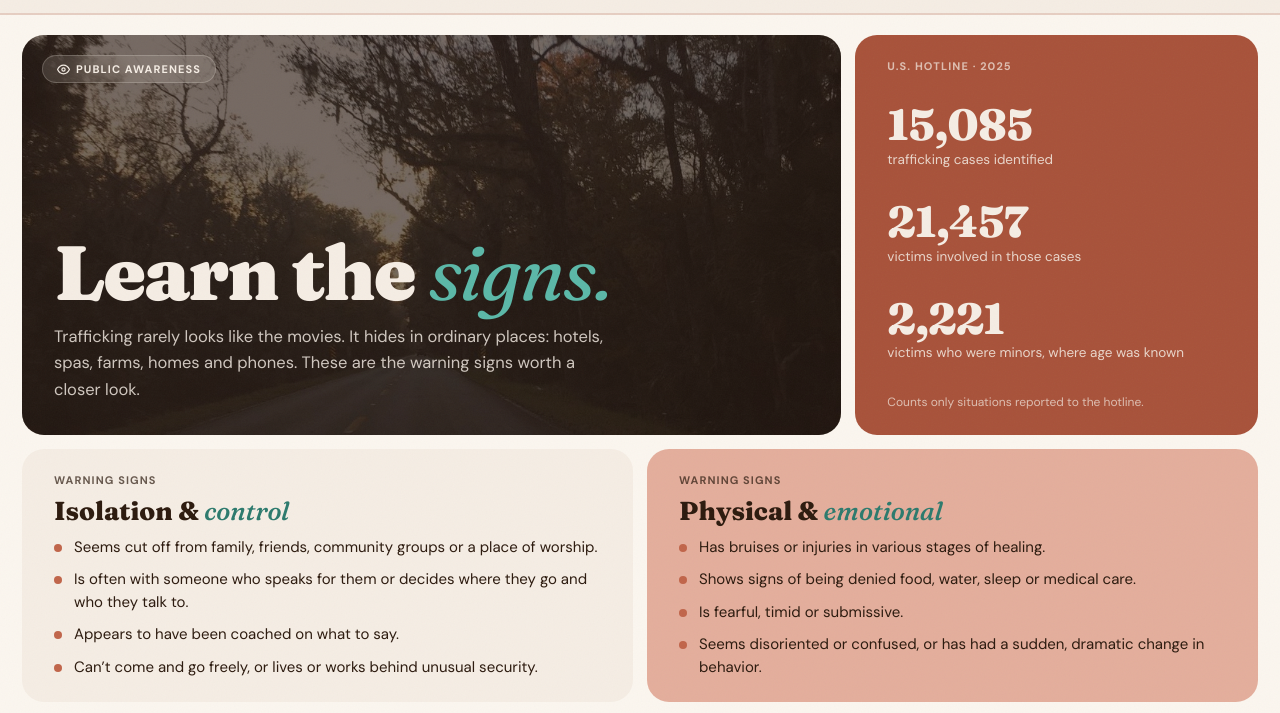
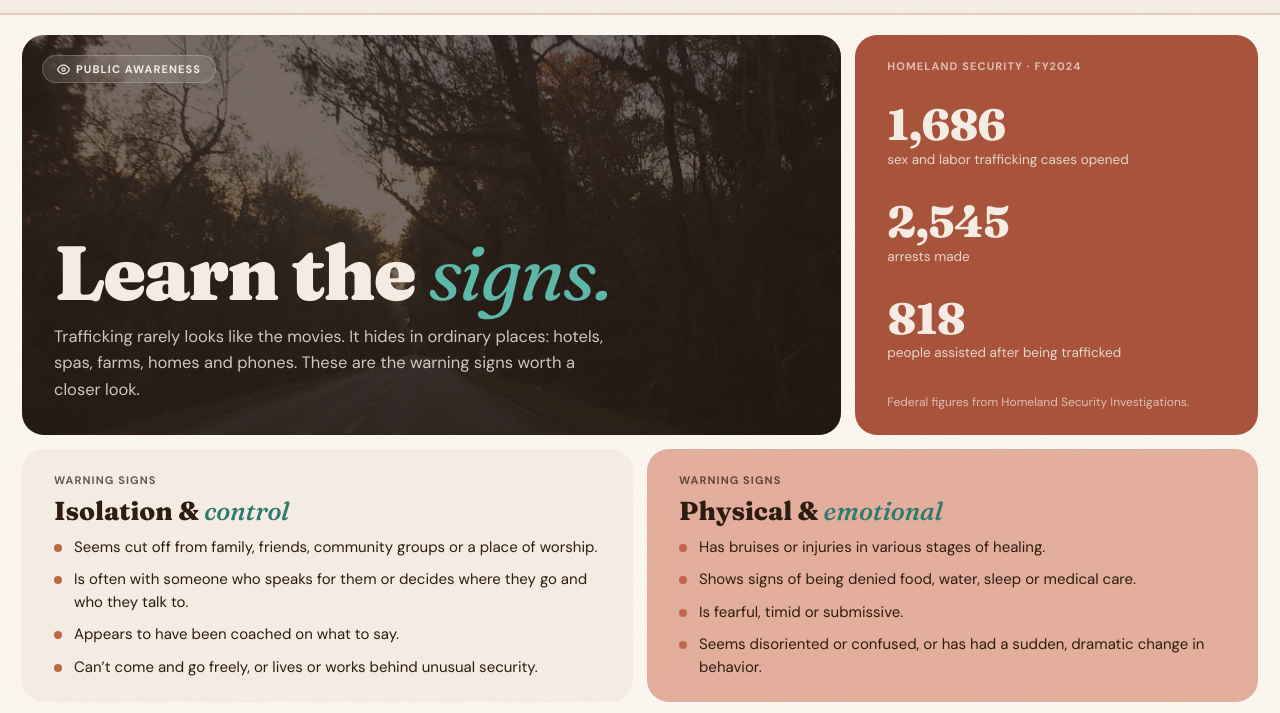
Before and after one commit to ohgollybritta/ohgollybritta.com, a plain HTML site: page signs.html in a window 1280 px wide. Shown: the part 59-772 px from the top of the page. Drawn offline with Linux system fonts and the light colour scheme.

Commit message:
Use federal DHS stats on signs page

```diff
--- a/signs.html
+++ b/signs.html
@@ -6,7 +6,7 @@
   <link rel="icon" type="image/png" sizes="32x32" href="/favicon-32.png">
 <meta name="viewport" content="width=device-width, initial-scale=1.0">
 <title>Learn the Signs of Human Trafficking | Oh golly, Britta!</title>
-<meta name="description" content="Warning signs of human trafficking, U.S. hotline data, and how to report a tip safely.">
+<meta name="description" content="Warning signs of human trafficking, federal U.S. data, and where to get help.">
 <link rel="preconnect" href="https://fonts.googleapis.com">
 <link rel="preconnect" href="https://fonts.gstatic.com" crossorigin>
 <link href="https://fonts.googleapis.com/css2?family=Fraunces:ital,opsz,wght@0,9..144,300..900;1,9..144,300..900&family=DM+Sans:ital,opsz,wght@0,9..40,300..700;1,9..40,300..700&display=swap" rel="stylesheet">
@@ -118,12 +118,12 @@
     <p>Trafficking rarely looks like the movies. It hides in ordinary places: hotels, spas, farms, homes and phones. These are the warning signs worth a closer look.</p>
   </section>
 
-  <div class="card sg terra sg-stats" aria-label="U.S. National Human Trafficking Hotline, 2025">
-    <span class="sg-meta">U.S. Hotline &middot; 2025</span>
-    <div class="sg-stat"><strong>15,085</strong><span>trafficking cases identified</span></div>
-    <div class="sg-stat"><strong>21,457</strong><span>victims involved in those cases</span></div>
-    <div class="sg-stat"><strong>2,221</strong><span>victims who were minors, where age was known</span></div>
-    <span class="sg-note">Counts only situations reported to the hotline.</span>
+  <div class="card sg terra sg-stats" aria-label="Homeland Security Investigations, fiscal year 2024">
+    <span class="sg-meta">Homeland Security &middot; FY2024</span>
+    <div class="sg-stat"><strong>1,686</strong><span>sex and labor trafficking cases opened</span></div>
+    <div class="sg-stat"><strong>2,545</strong><span>arrests made</span></div>
+    <div class="sg-stat"><strong>818</strong><span>people assisted after being trafficked</span></div>
+    <span class="sg-note">Federal figures from Homeland Security Investigations.</span>
   </div>
 
   <div class="card sg cream sg-half-a">
@@ -196,7 +196,7 @@
     <p>Open 24/7 for reporting suspected criminal activity. For information about a missing child, call 1-800-THE-LOST.</p>
   </div>
 
-  <p class="sg-sources sg-full">Sources: warning signs adapted from the <a href="https://www.dhs.gov/blue-campaign/indicators-human-trafficking" target="_blank" rel="noopener">U.S. Department of Homeland Security Blue Campaign</a>. Tips for parents adapted from the National Center for Missing &amp; Exploited Children on <a href="https://www.missingkids.org/theissues/onlineenticement" target="_blank" rel="noopener">online enticement</a> and <a href="https://www.missingkids.org/theissues/sextortion" target="_blank" rel="noopener">sextortion</a>. 2025 figures from the <a href="https://humantraffickinghotline.org/en/statistics" target="_blank" rel="noopener">National Human Trafficking Hotline statistics</a>, which reflect only situations reported to the hotline.</p>
+  <p class="sg-sources sg-full">Sources: warning signs adapted from the <a href="https://www.dhs.gov/blue-campaign/indicators-human-trafficking" target="_blank" rel="noopener">U.S. Department of Homeland Security Blue Campaign</a>. Tips for parents adapted from the National Center for Missing &amp; Exploited Children on <a href="https://www.missingkids.org/theissues/onlineenticement" target="_blank" rel="noopener">online enticement</a> and <a href="https://www.missingkids.org/theissues/sextortion" target="_blank" rel="noopener">sextortion</a>. Fiscal year 2024 figures from the <a href="https://www.dhs.gov/sites/default/files/2025-08/25_00809_ccht_fy24-year-in-review-annual-report_508.pdf" target="_blank" rel="noopener">DHS Center for Countering Human Trafficking FY2024 Year in Review</a>.</p>
 
 </main>
 
```
